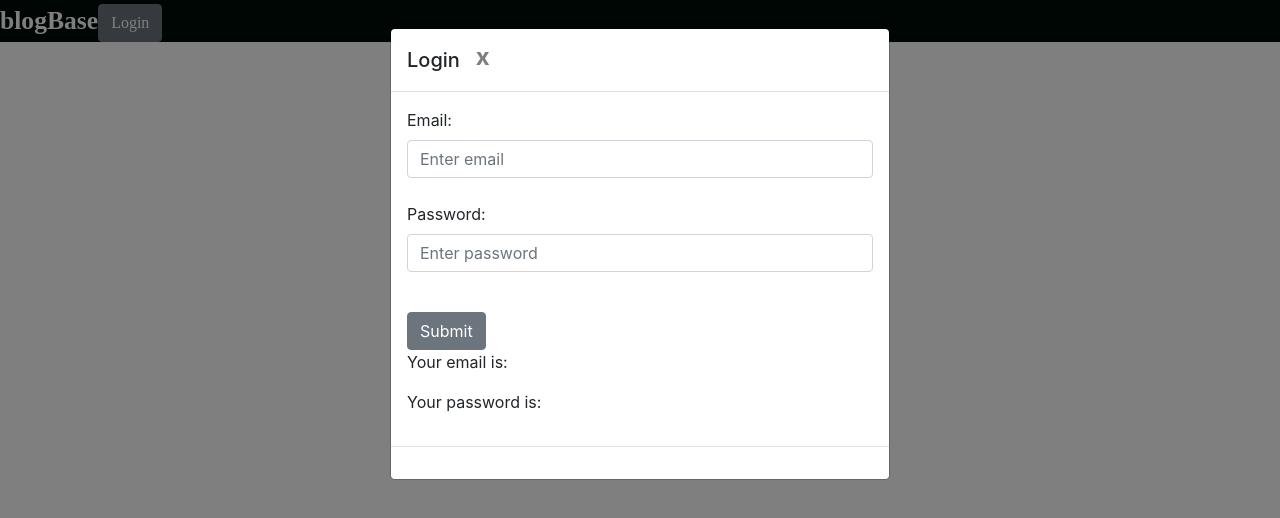
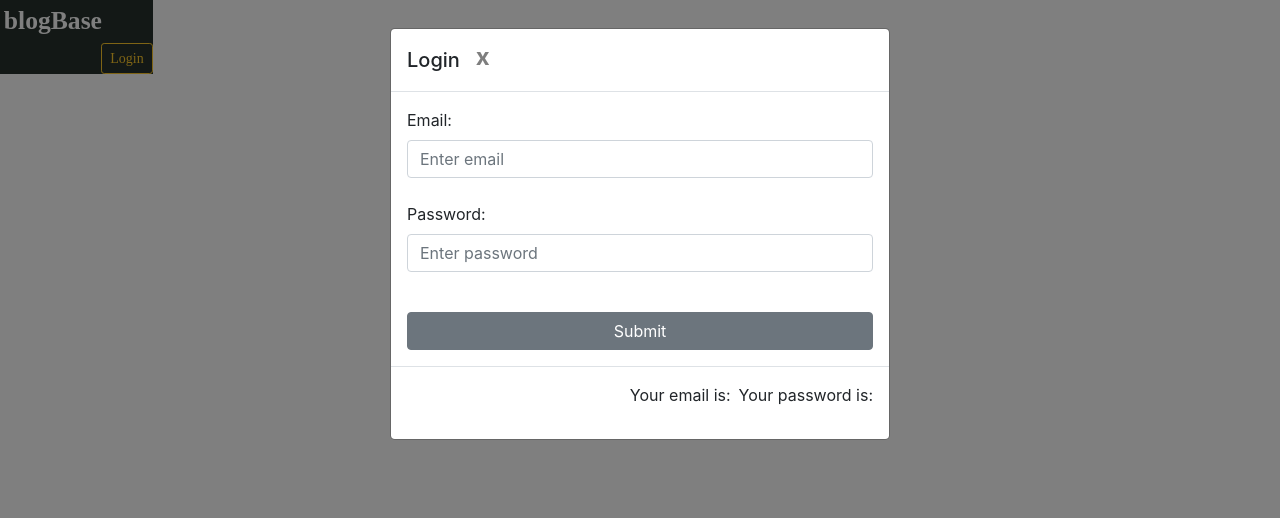
Before and after one commit to gobrien06/IVCCSCWeb, a React (Create React App) app in the folder client/: page / in a window 1280 px wide. Both pictures are taken after a click on the button "Login". Shown: the top 518 px of the page. Built offline with nearby package versions, Linux system fonts and the light colour scheme.

Commit message:
style changes

```diff
--- a/client/src/components/LoginModal/LoginModal.css
+++ b/client/src/components/LoginModal/LoginModal.css
@@ -1,3 +1,8 @@
 .close{
-  align-self:right;
+  float:right !important!;
 }
+.submit{
+  width:100%;
+  margin-left: auto;
+  margin-right: auto;
+}
--- a/client/src/components/LoginModal/LoginModal.js
+++ b/client/src/components/LoginModal/LoginModal.js
@@ -1,7 +1,7 @@
 import React, { Component } from 'react';
 import {Input, FormGroup, Label, Button, Modal, ModalHeader, ModalBody, ModalFooter, Form} from 'reactstrap';
 import Axios from 'axios';
-
+import "./LoginModal.css";
 export default class LoginModal extends Component{
   constructor(props){
     super(props);
@@ -38,8 +38,10 @@ export default class LoginModal extends Component{
       <Modal isOpen={this.props.isOpen} toggle={this.props.toggle} className="loginModal">
       <ModalHeader> Login
         <Button onClick={this.props.toggle}
-        close aria-label="Cancel">
-          <span aria-hidden>x</span>
+        close aria-label="Cancel"
+        size="sm"
+        className="close">
+        <span aria-hidden>x</span>
         </Button>
       </ModalHeader>
       <ModalBody>
@@ -54,14 +56,16 @@ export default class LoginModal extends Component{
          <Input type="text" placeholder="Enter password" name="password"/>
       </FormGroup>
       <br/>
-      <Button type="submit">
+      <Button type="submit"
+      color="secondary"
+      className="submit">
         Submit
       </Button>
-      <p> Your email is: {this.state.email}</p>
-      <p> Your password is: {this.state.password}</p>
       </Form>
       </ModalBody>
       <ModalFooter>
+      <p> Your email is: {this.state.email}</p>
+      <p> Your password is: {this.state.password}</p>
       </ModalFooter>
       </Modal>
     );
--- a/client/src/components/NavBar/NavBar.css
+++ b/client/src/components/NavBar/NavBar.css
@@ -1,4 +1,5 @@
 .navBar{
+  padding-left:.3%;
   background-color:#000D08;
   width:fill;
   color:#FFFF;
@@ -6,4 +7,12 @@
   font-size: 160%;
   font-weight: 900;
   line-height: 165%;
+  opacity:85%;
+  position:fixed;
 }
+.login{
+  float:right;
+  margin-top:.3%;
+  margin-bottom:.3%;
+  margin-right:.5%
+}
--- a/client/src/components/NavBar/NavBar.js
+++ b/client/src/components/NavBar/NavBar.js
@@ -18,11 +18,12 @@ export default class NavBar extends Component{
        <div class="navBar">
         blogBase
          <Button
-         color="secondary"
+         outline color="warning"
+         size="sm"
          onClick={()=>{
           this.toggle()
          }}
-         >
+         className="login">
          Login
          </Button>
          <LoginModal isOpen={this.state.isModalOpen} toggle={this.toggle}/>
```
